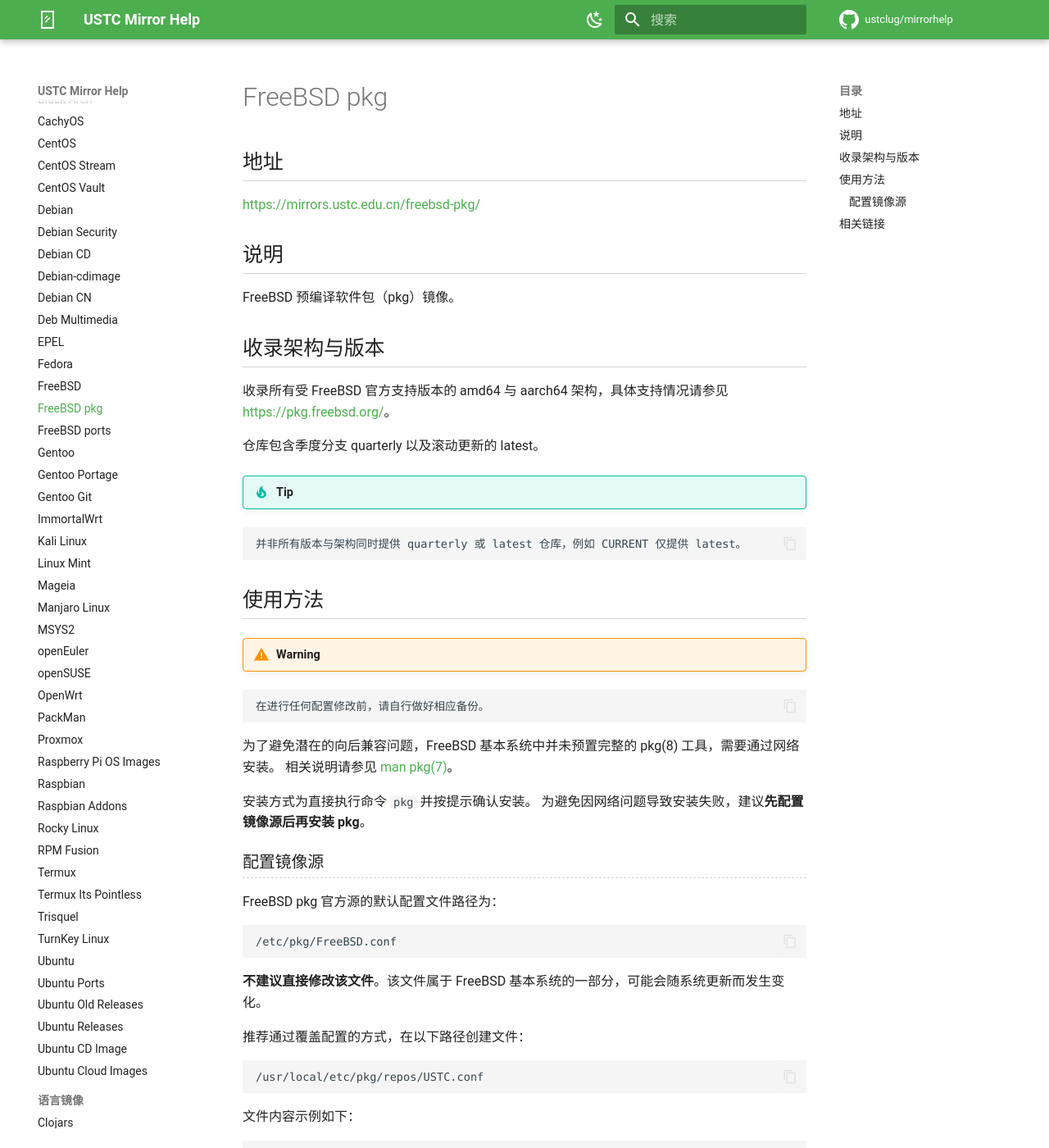
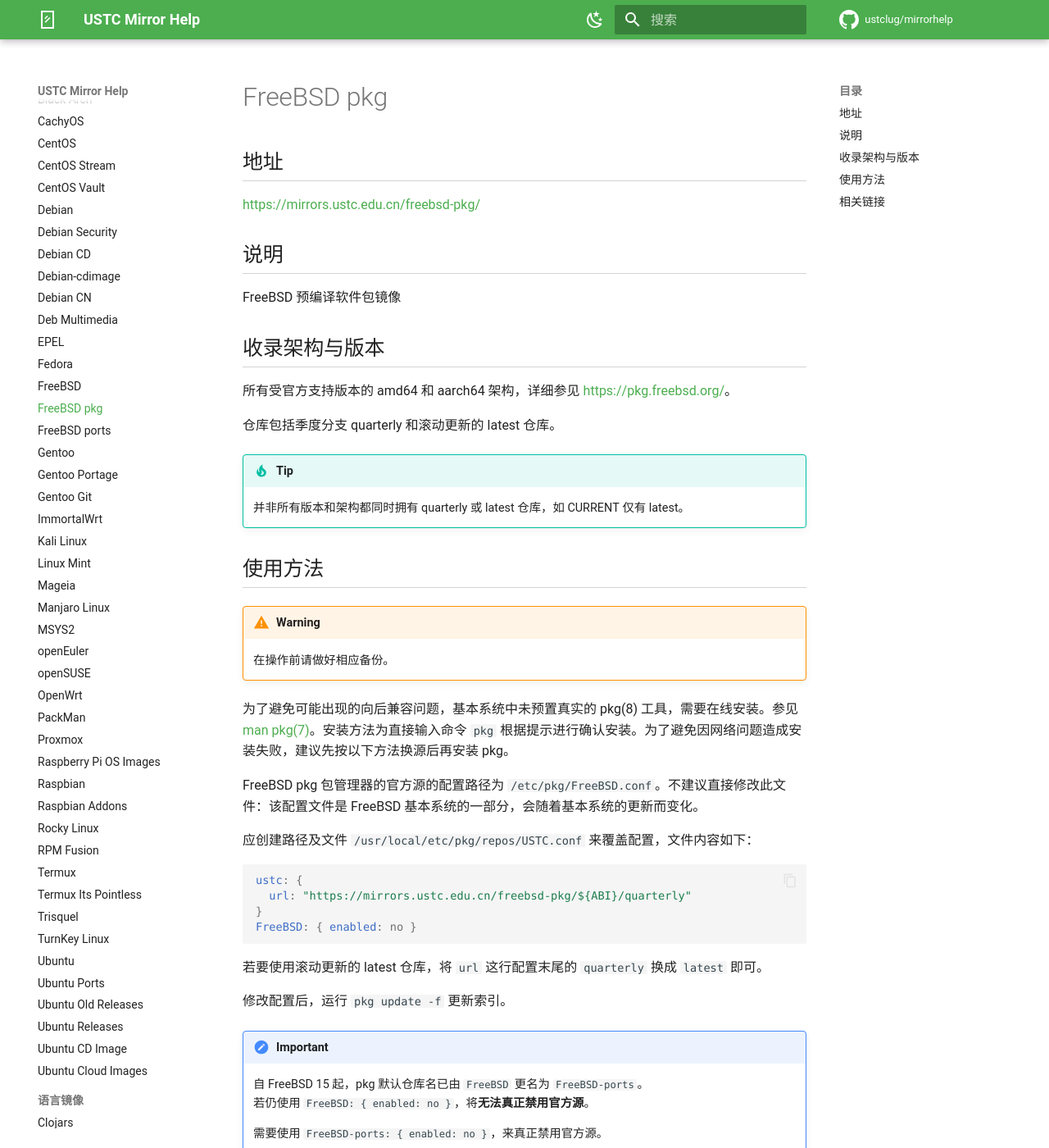
Before and after one commit to ustclug/mirrorhelp, an MkDocs documentation site: the page built from docs/freebsd-pkg.md, in a window 1280 px wide and 1400 px high. Shown: the whole window at 82% size. Built offline with MkDocs 1.6.1 and Material for MkDocs 9.7.7, drawn with Linux system fonts in a browser that asks for light colours; comment, search, counter and statistics services are not loaded; some of the changed text lies outside the part shown.

Commit message:
Restore Markdown format.
Restore Markdown format.

````diff
--- a/docs/freebsd-pkg.md
+++ b/docs/freebsd-pkg.md
@@ -2,103 +2,78 @@
 
 ## 地址
 
-[https://mirrors.ustc.edu.cn/freebsd-pkg/](https://mirrors.ustc.edu.cn/freebsd-pkg/)
+<https://mirrors.ustc.edu.cn/freebsd-pkg/>
 
 ## 说明
 
-FreeBSD 预编译软件包（pkg）镜像。
+FreeBSD 预编译软件包镜像
 
 ## 收录架构与版本
 
-收录所有受 FreeBSD 官方支持版本的 amd64 与 aarch64 架构，具体支持情况请参见
-[https://pkg.freebsd.org/](https://pkg.freebsd.org/)。
+所有受官方支持版本的 amd64 和 aarch64 架构，详细参见 <https://pkg.freebsd.org/>。
 
-仓库包含季度分支 quarterly 以及滚动更新的 latest。
+仓库包括季度分支 quarterly 和滚动更新的 latest 仓库。
 
 !!! tip
 
-```
-并非所有版本与架构同时提供 quarterly 或 latest 仓库，例如 CURRENT 仅提供 latest。
-```
+    并非所有版本和架构都同时拥有 quarterly 或 latest 仓库，如 CURRENT 仅有 latest。
 
 ## 使用方法
 
 !!! warning
 
-```
-在进行任何配置修改前，请自行做好相应备份。
-```
+    在操作前请做好相应备份。
 
-为了避免潜在的向后兼容问题，FreeBSD 基本系统中并未预置完整的 pkg(8) 工具，需要通过网络安装。
-相关说明请参见 [man pkg(7)](https://man.freebsd.org/cgi/man.cgi?query=pkg)。
+为了避免可能出现的向后兼容问题，基本系统中未预置真实的 pkg(8) 工具，需要在线安装。参见 [man pkg(7)](https://man.freebsd.org/cgi/man.cgi?query=pkg)。安装方法为直接输入命令 `pkg` 根据提示进行确认安装。为了避免因网络问题造成安装失败，建议先按以下方法换源后再安装 pkg。
 
-安装方式为直接执行命令 `pkg` 并按提示确认安装。
-为避免因网络问题导致安装失败，建议**先配置镜像源后再安装 pkg**。
+FreeBSD pkg 包管理器的官方源的配置路径为 `/etc/pkg/FreeBSD.conf`。不建议直接修改此文件：该配置文件是 FreeBSD 基本系统的一部分，会随着基本系统的更新而变化。
 
-### 配置镜像源
-
-FreeBSD pkg 官方源的默认配置文件路径为：
-
-```
-/etc/pkg/FreeBSD.conf
-```
-
-**不建议直接修改该文件**。该文件属于 FreeBSD 基本系统的一部分，可能会随系统更新而发生变化。
-
-推荐通过覆盖配置的方式，在以下路径创建文件：
-
-```
-/usr/local/etc/pkg/repos/USTC.conf
-```
-
-文件内容示例如下：
+应创建路径及文件 `/usr/local/etc/pkg/repos/USTC.conf` 来覆盖配置，文件内容如下：
 
 ```yaml
 ustc: {
   url: "https://mirrors.ustc.edu.cn/freebsd-pkg/${ABI}/quarterly"
 }
+FreeBSD: { enabled: no }
+```
 
-FreeBSD-ports: { enabled: no }
-```
+若要使用滚动更新的 latest 仓库，将 `url` 这行配置末尾的 `quarterly` 换成 `latest` 即可。
+
+修改配置后，运行 `pkg update -f` 更新索引。
 
 !!! important
 
-```
-自 FreeBSD 15 起，pkg 默认仓库名已由 `FreeBSD` 更名为 `FreeBSD-ports`。
-若仍使用 `FreeBSD: { enabled: no }`，将**无法真正禁用官方源**。
-```
+    自 FreeBSD 15 起，pkg 默认仓库名已由 `FreeBSD` 更名为 `FreeBSD-ports`。
+    若仍使用 `FreeBSD: { enabled: no }`，将**无法真正禁用官方源**。
 
-若需要使用滚动更新的 latest 仓库，只需将 `url` 中的 `quarterly` 替换为 `latest`。
-
-配置完成后，执行以下命令强制更新索引：
-
-```
-pkg update -f
-```
+    需要使用 `FreeBSD-ports: { enabled: no }`，来真正禁用官方源。
 
 !!! tip
 
-```
-若未启用 [pkgbase](https://wiki.freebsd.org/pkgbase)，pkg 仅用于管理第三方软件（Ports 对应的二进制包），不会更新基本系统。
-基本系统与 pkg 安装的软件相互独立，互不影响。
-```
+    如未配置 [pkgbase](https://wiki.freebsd.org/pkgbase)，则 pkg 仅管理用户安装的第三方软件（Port），无法更新基本系统。基本系统与通过 pkg 安装的软件互不干涉。
 
 ## 相关链接
 
 官方主页
-:   [https://www.freebsd.org](https://www.freebsd.org)
+
+:   <https://www.freebsd.org>
 
 邮件列表
-:   [https://www.freebsd.org/community/mailinglists](https://www.freebsd.org/community/mailinglists)
+
+:   <https://www.freebsd.org/community/mailinglists>
 
 论坛
-:   [https://forums.freebsd.org](https://forums.freebsd.org)
+
+:   <https://forums.freebsd.org>
 
 文档
-:   [https://docs.freebsd.org](https://docs.freebsd.org)
+
+:   <https://docs.freebsd.org>
 
 Wiki
-:   [https://wiki.freebsd.org](https://wiki.freebsd.org)
+
+:   <https://wiki.freebsd.org>
 
 官方 Discord
-:   [https://discord.com/invite/freebsd](https://discord.com/invite/freebsd)
+
+:   <https://discord.com/invite/freebsd>
````
